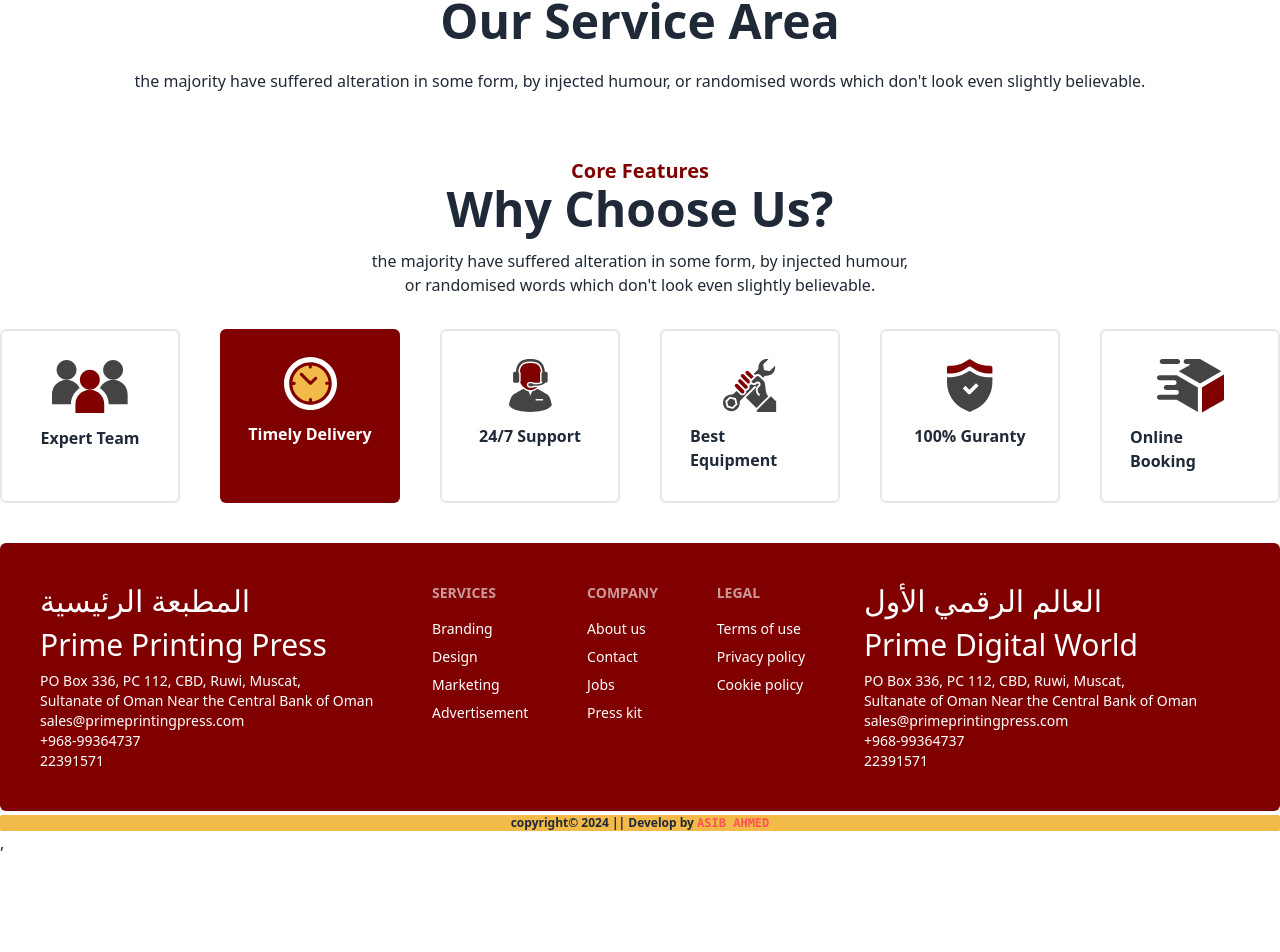
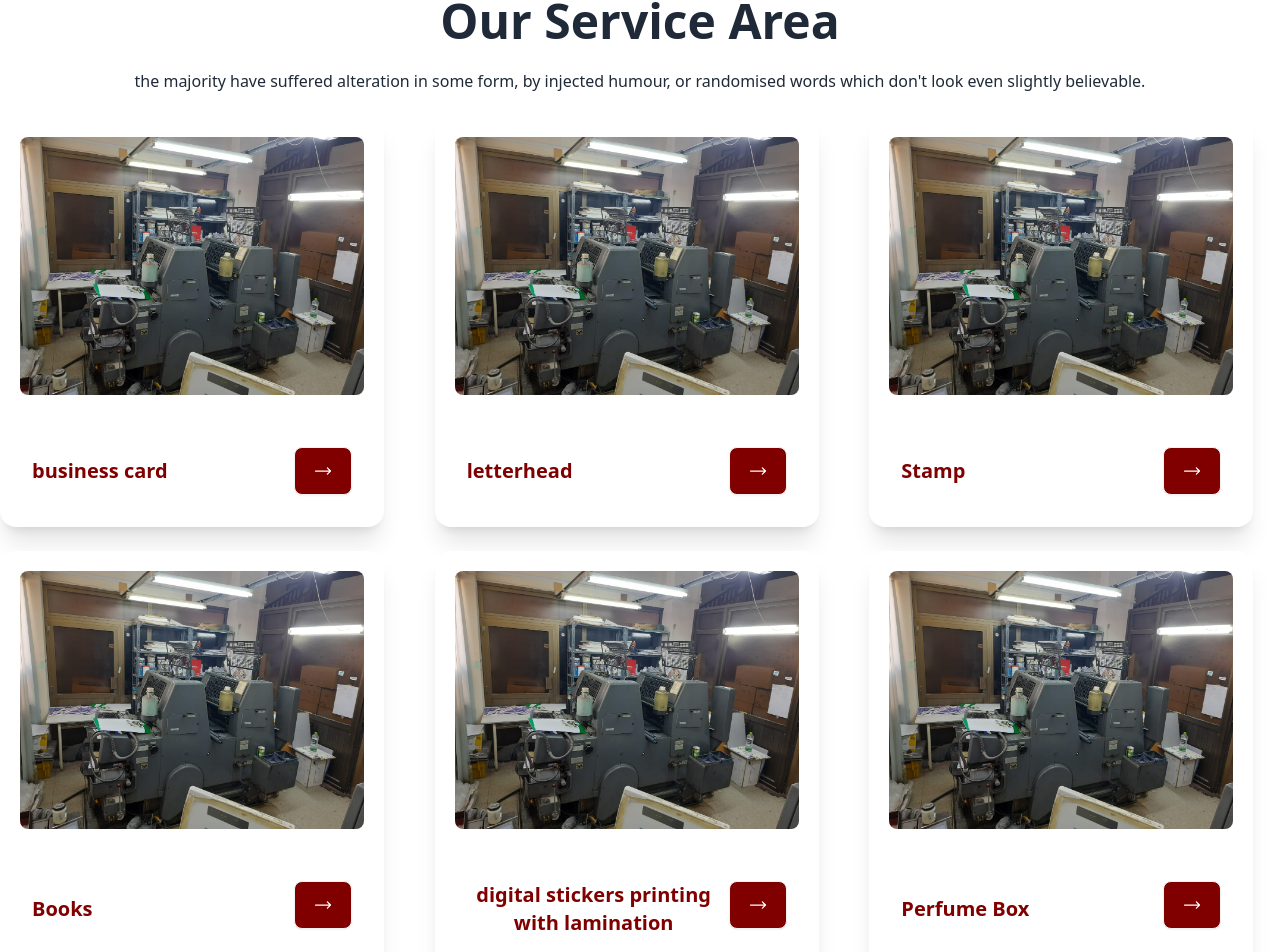
Before and after one commit to asib11/printing-press, a React (Vite) app: page / in a window 1280 px wide. Shown: the part 1869-2821 px from the top of the page. Before the commit the page ends 2724 px from the top, so only its background shows below. Built offline with nearby package versions, Linux system fonts and the light colour scheme.

Commit message:
add service area

```diff
--- a/src/components/ServiceOverView/ServiceOverView.jsx
+++ b/src/components/ServiceOverView/ServiceOverView.jsx
@@ -1,4 +1,7 @@
 /* eslint-disable react/no-unescaped-entities */
+import img1 from '../../assets/banner/WhatsApp Image 2023-12-23 at 14.20.20_ab1b7a46.jpg'
+import { Link } from "react-router-dom";
+import {ArrowLongRightIcon, } from '@heroicons/react/24/solid'
 
 
 const ServiceOverView = () => {
@@ -7,6 +10,86 @@
             <h3 className='text-xl  font-bold text-[#800000]'>Services</h3>
             <h1 className="text-5xl font-bold">Our Service Area</h1>
             <p className="py-6">the majority have suffered alteration in some form, by injected humour, or randomised words which don't look even slightly believable. </p>
+            <div className='grid max-sm:grid-cols-2 grid-cols-3 gap-6'>
+                <div className="card max-sm:w-64 w-96 bg-base-100 shadow-xl">
+                    <figure className="p-5">
+                        <img src={img1} alt="printingPress" className="rounded-lg" />
+                    </figure>
+                    <div className="card-body lg:flex-row justify-between">
+                        <h2 className="card-title text-[#800000]">business card</h2>
+                        <div className="card-actions">
+                            <Link to='/services'>
+                                <button className="btn bg-[#800000] text-white"><ArrowLongRightIcon className="h-5 w-6 text-white" /></button>
+                            </Link>
+                        </div>
+                    </div>
+                </div>
+                <div className="card max-sm:w-64 w-96 bg-base-100 shadow-xl">
+                    <figure className="p-5">
+                        <img src={img1} alt="printingPress" className="rounded-lg" />
+                    </figure>
+                    <div className="card-body lg:flex-row justify-between">
+                        <h2 className="card-title text-[#800000]">letterhead</h2>
+                        <div className="card-actions">
+                            <Link to='/services'>
+                                <button className="btn bg-[#800000] text-white"><ArrowLongRightIcon className="h-5 w-6 text-white" /></button>
+                            </Link>
+                        </div>
+                    </div>
+                </div>
+                <div className="card max-sm:w-64 w-96 bg-base-100 shadow-xl">
+                    <figure className="p-5">
+                        <img src={img1} alt="printingPress" className="rounded-lg" />
+                    </figure>
+                    <div className="card-body lg:flex-row justify-between">
+                        <h2 className="card-title text-[#800000]">Stamp</h2>
+                        <div className="card-actions">
+                            <Link to='/services'>
+                                <button className="btn bg-[#800000] text-white"><ArrowLongRightIcon className="h-5 w-6 text-white" /></button>
+                            </Link>
+                        </div>
+                    </div>
+                </div>
+                <div className="card max-sm:w-64 w-96 bg-base-100 shadow-xl">
+                    <figure className="p-5">
+                        <img src={img1} alt="printingPress" className="rounded-lg" />
+                    </figure>
+                    <div className="card-body lg:flex-row justify-between">
+                        <h2 className="card-title text-[#800000]">Books</h2>
+                        <div className="card-actions">
+                            <Link to='/services'>
+                                <button className="btn bg-[#800000] text-white"><ArrowLongRightIcon className="h-5 w-6 text-white" /></button>
+                            </Link>
+                        </div>
+                    </div>
+                </div>
+                <div className="card max-sm:w-64 w-96 bg-base-100 shadow-xl">
+                    <figure className="p-5">
+                        <img src={img1} alt="printingPress" className="rounded-lg" />
+                    </figure>
+                    <div className="card-body lg:flex-row justify-between">
+                        <h2 className="card-title text-[#800000]">digital stickers printing with lamination</h2>
+                        <div className="card-actions">
+                            <Link to='/services'>
+                                <button className="btn bg-[#800000] text-white"><ArrowLongRightIcon className="h-5 w-6 text-white" /></button>
+                            </Link>
+                        </div>
+                    </div>
+                </div>
+                <div className="card max-sm:w-64 w-96 bg-base-100 shadow-xl">
+                    <figure className="p-5">
+                        <img src={img1} alt="printingPress" className="rounded-lg" />
+                    </figure>
+                    <div className="card-body lg:flex-row justify-between">
+                        <h2 className="card-title text-[#800000]">Perfume Box</h2>
+                        <div className="card-actions">
+                            <Link to='/services'>
+                                <button className="btn bg-[#800000] text-white"><ArrowLongRightIcon className="h-5 w-6 text-white" /></button>
+                            </Link>
+                        </div>
+                    </div>
+                </div>
+            </div>
         </div>
     );
 };
```
Also changed, not shown: src/assets/serviceOverView/DSCF0462.JPG (added).
